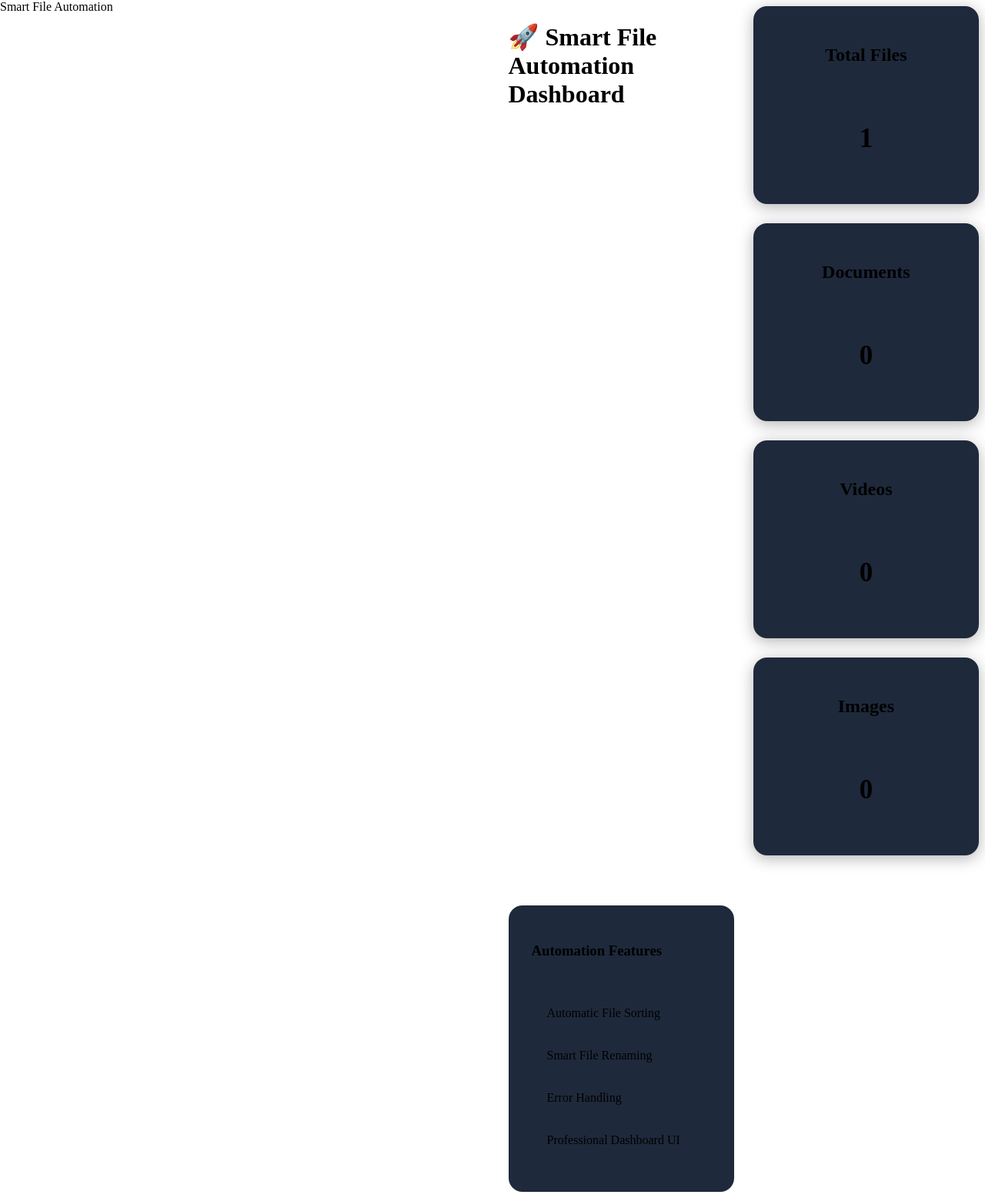
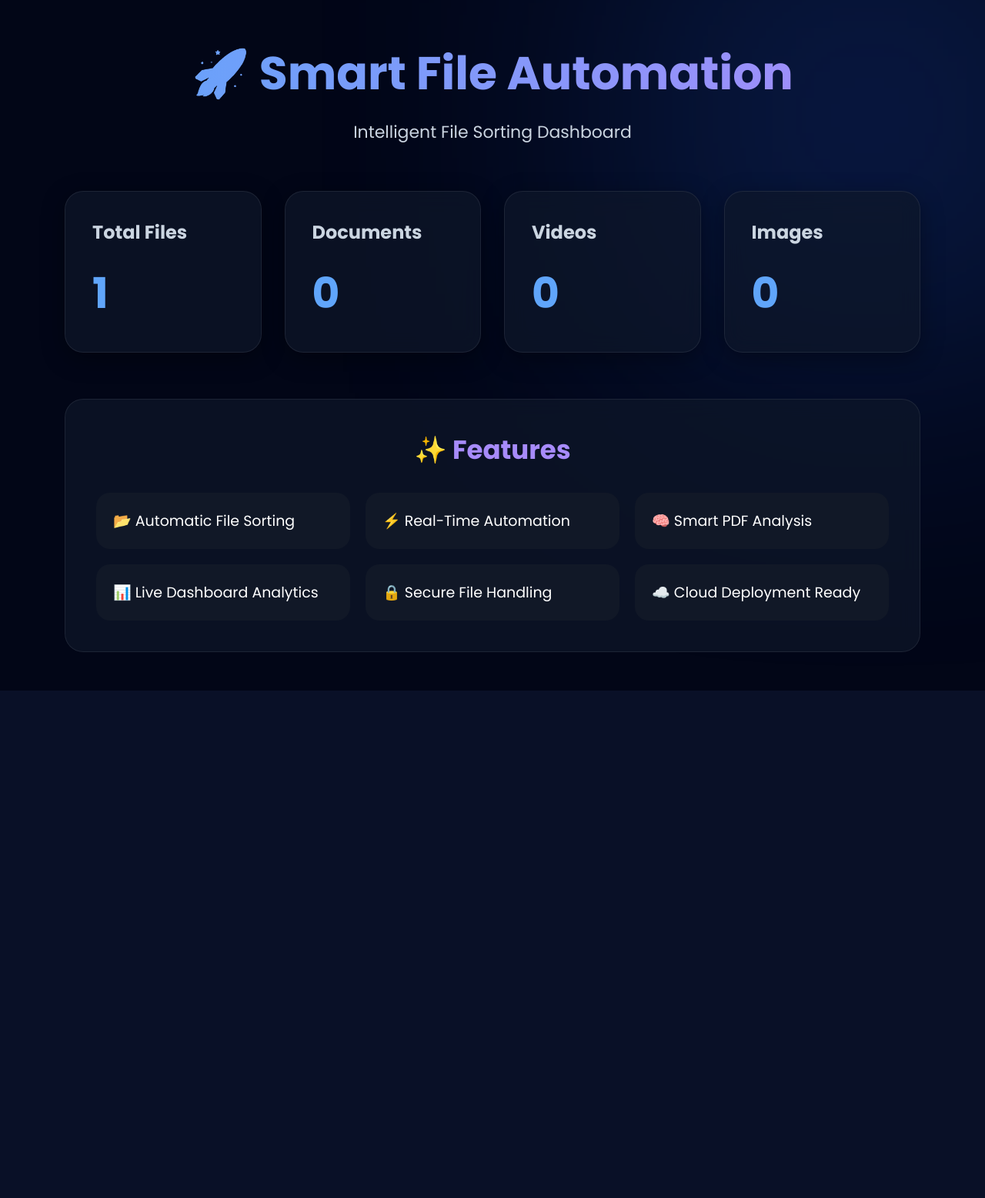
Before and after one commit to kanakgihar/python-file-organizer, a Flask app: page / in a window 1280 px wide. Shown: the whole page at 77% size. After the commit the page ends 897 px from the top, so only its background shows below. Run offline with Flask 3, Linux system fonts and the light colour scheme.

Commit message:
Updated advanced UI/UX

```diff
--- a/static/style.css
+++ b/static/style.css
@@ -1,66 +1,211 @@
-* {
+@import url('https://fonts.googleapis.com/css2?family=Poppins:wght@300;400;500;600;700&display=swap');
 
-    display: grid;
+*{
+    margin:0;
+    padding:0;
+    box-sizing:border-box;
+}
+
+body{
+
+    font-family:'Poppins',sans-serif;
+
+    background:#020617;
+
+    color:white;
+
+    min-height:100vh;
+
+    overflow-x:hidden;
+}
+
+.background-glow{
+
+    position:fixed;
+
+    width:600px;
+    height:600px;
+
+    background:#2563eb;
+
+    filter:blur(180px);
+
+    opacity:0.25;
+
+    top:-150px;
+    right:-150px;
+
+    z-index:-1;
+}
+
+.container{
+
+    width:90%;
+    max-width:1300px;
+
+    margin:auto;
+
+    padding:50px 20px;
+}
+
+header{
+
+    text-align:center;
+
+    margin-bottom:60px;
+}
+
+header h1{
+
+    font-size:60px;
+
+    font-weight:700;
+
+    margin-bottom:15px;
+
+    background:linear-gradient(
+        to right,
+        #60a5fa,
+        #a78bfa
+    );
+
+    -webkit-background-clip:text;
+
+    -webkit-text-fill-color:transparent;
+}
+
+header p{
+
+    font-size:22px;
+
+    color:#cbd5e1;
+}
+
+.stats-grid{
+
+    display:grid;
 
     grid-template-columns:
-    repeat(auto-fit, minmax(220px, 1fr));
+    repeat(auto-fit,minmax(250px,1fr));
 
-    gap: 25px;
+    gap:30px;
+
+    margin-bottom:60px;
 }
 
-.card {
+.card{
 
-    background: #1e293b;
+    background:rgba(15,23,42,0.7);
 
-    padding: 30px;
+    backdrop-filter:blur(14px);
 
-    border-radius: 18px;
+    border:1px solid rgba(255,255,255,0.08);
 
-    text-align: center;
+    border-radius:24px;
 
-    box-shadow: 0 4px 20px rgba(0,0,0,0.3);
+    padding:35px;
 
-    transition: 0.3s;
+    transition:0.4s ease;
+
+    box-shadow:
+    0 8px 30px rgba(0,0,0,0.35);
 }
 
-.card:hover {
+.card:hover{
 
-    transform: translateY(-8px);
+    transform:
+    translateY(-10px)
+    scale(1.03);
+
+    border-color:#3b82f6;
 }
 
-.card h2 {
+.card h2{
 
-    margin-bottom: 15px;
+    font-size:24px;
+
+    margin-bottom:20px;
+
+    color:#cbd5e1;
 }
 
-.card p {
+.card span{
 
-    font-size: 35px;
-    font-weight: bold;
+    font-size:55px;
+
+    font-weight:700;
+
+    color:#60a5fa;
 }
 
-.info-box {
+.features{
 
-    margin-top: 40px;
+    background:rgba(15,23,42,0.7);
 
-    background: #1e293b;
+    border-radius:24px;
 
-    padding: 30px;
+    padding:40px;
 
-    border-radius: 18px;
+    backdrop-filter:blur(14px);
+
+    border:1px solid rgba(255,255,255,0.08);
 }
 
-.info-box h3 {
+.features h3{
 
-    margin-bottom: 20px;
+    font-size:34px;
+
+    margin-bottom:30px;
+
+    text-align:center;
+
+    color:#a78bfa;
 }
 
-.info-box ul {
+.feature-list{
 
-    padding-left: 20px;
+    display:grid;
+
+    grid-template-columns:
+    repeat(auto-fit,minmax(260px,1fr));
+
+    gap:20px;
 }
 
-.info-box li {
+.feature-item{
 
-    margin-bottom: 12px;
+    background:#111827;
+
+    padding:22px;
+
+    border-radius:18px;
+
+    font-size:19px;
+
+    transition:0.3s;
 }
+
+.feature-item:hover{
+
+    background:#1d4ed8;
+
+    transform:translateY(-5px);
+}
+
+@media(max-width:768px){
+
+    header h1{
+
+        font-size:40px;
+    }
+
+    header p{
+
+        font-size:18px;
+    }
+
+    .card span{
+
+        font-size:40px;
+    }
+}
--- a/templates/dashboard.html
+++ b/templates/dashboard.html
@@ -1,6 +1,12 @@
 <!DOCTYPE html>
-<html>
+<html lang="en">
+
 <head>
+
+    <meta charset="UTF-8">
+
+    <meta name="viewport"
+    content="width=device-width, initial-scale=1.0">
 
     <title>Smart File Automation</title>
 
@@ -11,46 +17,94 @@
 
 <body>
 
+    <div class="background-glow"></div>
+
     <div class="container">
 
-    <h1>🚀 Smart File Automation Dashboard</h1>
+        <header>
 
-    <div class="cards">
+            <h1>
+                🚀 Smart File Automation
+            </h1>
+
+            <p>
+                Intelligent File Sorting Dashboard
+            </p>
+
+        </header>
+
+        <section class="stats-grid">
 
             <div class="card">
+
                 <h2>Total Files</h2>
-            <p>{{ stats.total_files }}</p>
+
+                <span>{{ stats.total_files }}</span>
+
             </div>
 
             <div class="card">
+
                 <h2>Documents</h2>
-            <p>{{ stats.documents }}</p>
+
+                <span>{{ stats.documents }}</span>
+
             </div>
 
             <div class="card">
+
                 <h2>Videos</h2>
-            <p>{{ stats.videos }}</p>
+
+                <span>{{ stats.videos }}</span>
+
             </div>
 
             <div class="card">
+
                 <h2>Images</h2>
-            <p>{{ stats.images }}</p>
+
+                <span>{{ stats.images }}</span>
+
+            </div>
+
+        </section>
+
+        <section class="features">
+
+            <h3>✨ Features</h3>
+
+            <div class="feature-list">
+
+                <div class="feature-item">
+                    📂 Automatic File Sorting
+                </div>
+
+                <div class="feature-item">
+                    ⚡ Real-Time Automation
+                </div>
+
+                <div class="feature-item">
+                    🧠 Smart PDF Analysis
+                </div>
+
+                <div class="feature-item">
+                    📊 Live Dashboard Analytics
+                </div>
+
+                <div class="feature-item">
+                    🔒 Secure File Handling
+                </div>
+
+                <div class="feature-item">
+                    ☁️ Cloud Deployment Ready
                 </div>
 
             </div>
 
-    <div class="info-box">
-        <h3>Automation Features</h3>
-
-        <ul>
-            <li>Automatic File Sorting</li>
-            <li>Smart File Renaming</li>
-            <li>Error Handling</li>
-            <li>Professional Dashboard UI</li>
-        </ul>
-    </div>
+        </section>
 
     </div>
 
 </body>
+
 </html>
```
Lines whose indentation alone changed are shown as unchanged.
